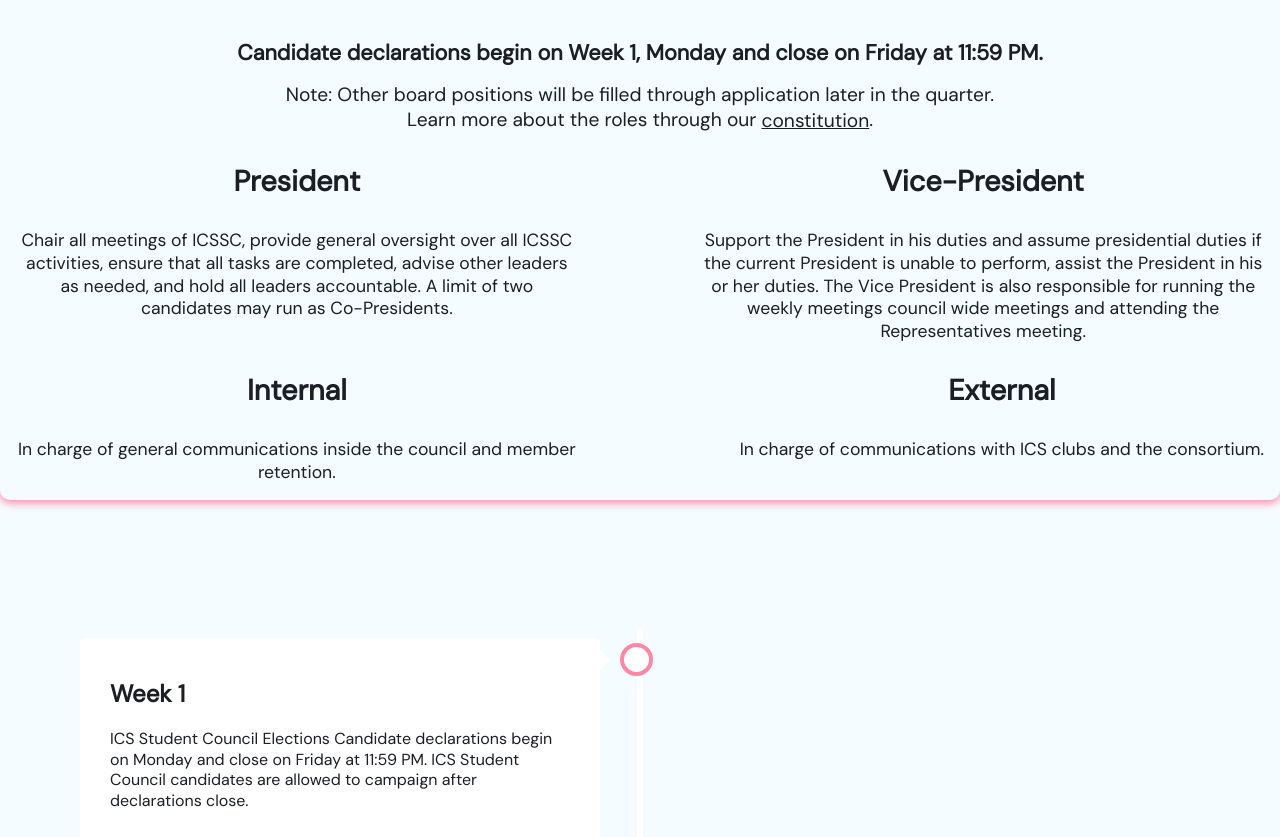
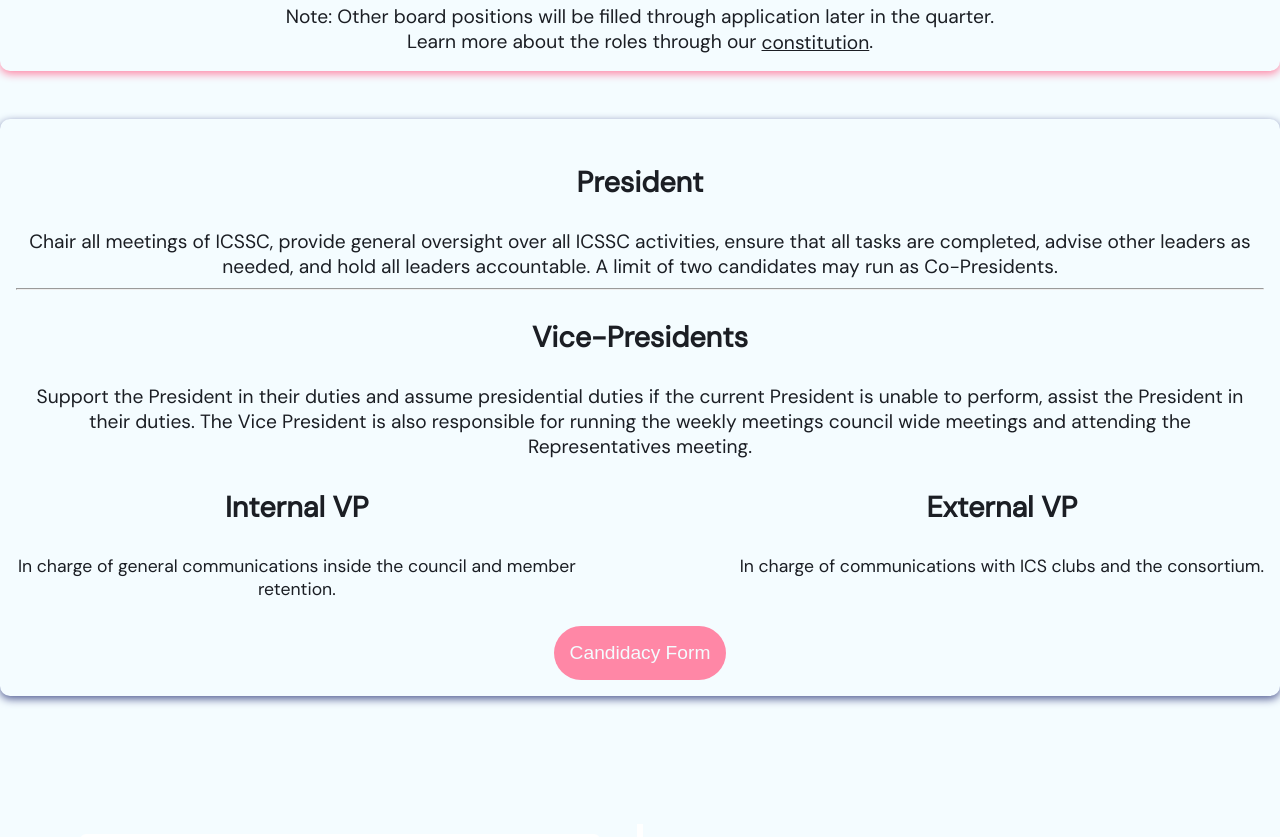
Before and after one commit to icssc/icssc-website, a Next.js app: page /election in a window 1280 px wide. Shown: the part 512-1349 px from the top of the page. Built offline with nearby package versions, Linux system fonts and the light colour scheme.

Commit message:
Clarity for candidate positions

```diff
--- a/pages/election.js
+++ b/pages/election.js
@@ -19,32 +19,38 @@
     <Container>
       <div className={styles.section}>
         <h1>'23-'24 Executive Board Elections</h1>
+
         <div className={styles.oneContainer}>
-          <h2>Positions</h2>
           <b>Candidate declarations begin on Week 1, Monday and close on Friday at 11:59 PM.</b>
-          <p>Note: Other board positions will be filled through application later in the quarter.<br/>Learn more about the roles through our <a target="_blank" rel="noreferrer" href="https://docs.google.com/document/u/1/d/e/2PACX-1vTP7A3qVqX3ZXJ44WT7x4vhUsOWGBQMCenB4Ls76rUsJURfz8bJl0UIITJyKZWQJ-3-m7BB8RMKzvxB/pub"
-        >constitution</a>.</p>
-          <div className={styles.halfContainer}>
-            <div>
-              <h3>President</h3>
-              <p>Chair all meetings of ICSSC, provide general oversight over all ICSSC activities, ensure that all tasks are completed, advise other leaders as needed, and hold all leaders accountable. A limit of two candidates may run as Co-Presidents.</p>
-            </div>
-            <div>
-              <h3>Vice-President</h3>
-              <p>Support the President in his duties and assume presidential duties if the current President is unable to perform, assist the President in his or her duties. The Vice President is also responsible for running the weekly meetings council wide meetings and attending the Representatives meeting.</p>
-            </div>
+          <p>Note: Other board positions will be filled through application later in the quarter.<br/>Learn more about the roles through our <a target="_blank" rel="noreferrer" href="https://docs.google.com/document/u/1/d/e/2PACX-1vTP7A3qVqX3ZXJ44WT7x4vhUsOWGBQMCenB4Ls76rUsJURfz8bJl0UIITJyKZWQJ-3-m7BB8RMKzvxB/pub">
+            constitution</a>.</p>
+        </div>
+
+        <div className={styles.oneContainer}>
+          <div>
+            <h3>President</h3>
+            <p>Chair all meetings of ICSSC, provide general oversight over all ICSSC activities, ensure that all tasks are completed, advise other leaders as needed, and hold all leaders accountable. A limit of two candidates may run as Co-Presidents.</p>
+          </div>
+
+            <hr/>
+
+          <div>
+            <h3>Vice-Presidents</h3>
+            <p>Support the President in their duties and assume presidential duties if the current President is unable to perform, assist the President in their duties. The Vice President is also responsible for running the weekly meetings council wide meetings and attending the Representatives meeting.</p>
           </div>
 
           <div className={styles.halfContainer}>
             <div>
-              <h3>Internal</h3>
+              <h3>Internal VP</h3>
               <p>In charge of general communications inside the council and member retention.</p>
             </div>
             <div>
-              <h3>External</h3>
+              <h3>External VP</h3>
               <p>In charge of communications with ICS clubs and the consortium.</p>
             </div>
           </div>
+          <a target="_blank" rel="noreferrer" href="https://docs.google.com/forms/d/e/1FAIpQLSfTfE-ra5_lsWP31sri3SkkhgqVJ_I8HTFhBfPITiwO_i6Z2Q/closedform">
+          <button className='pinkButton' style={{marginTop: "25px"}} type="button">Candidacy Form</button></a>
         </div>
       </div>
 
```
